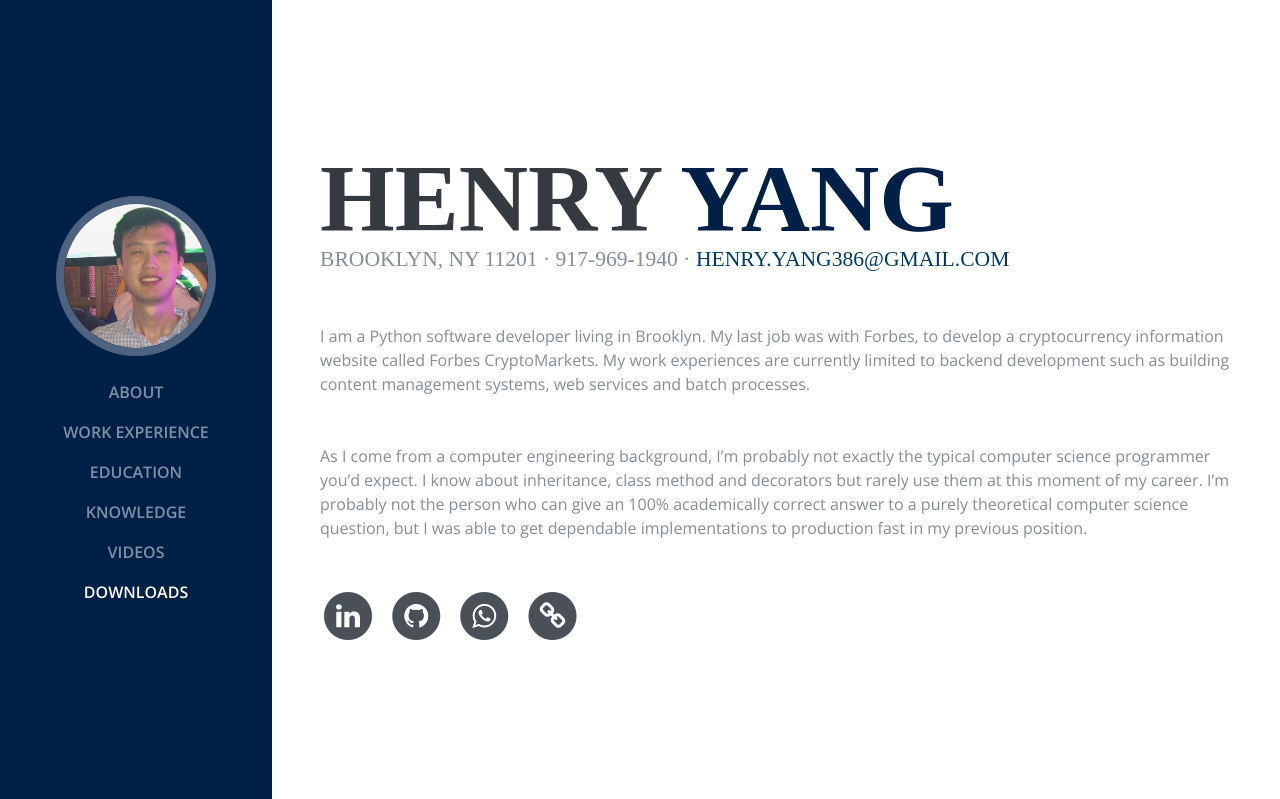
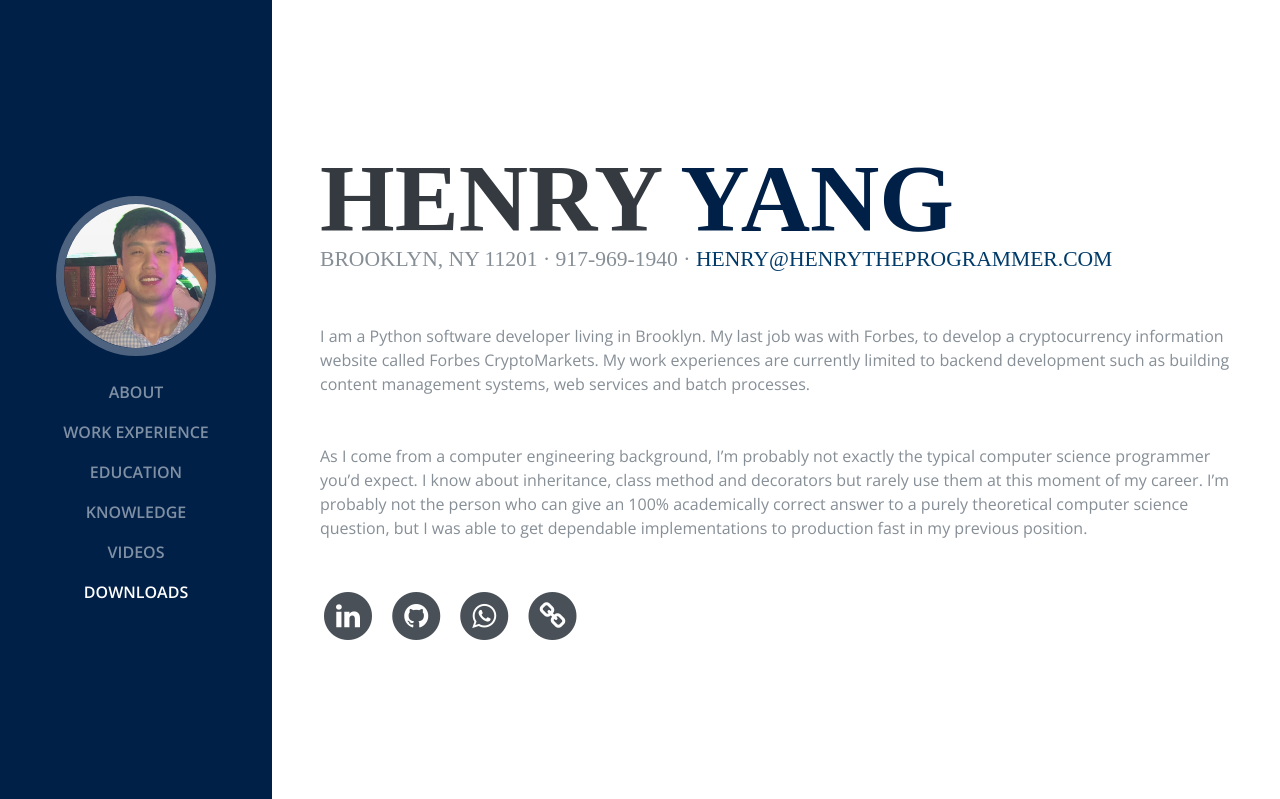
Before and after one commit to hongjiy/website, a Flask app: page / in a window 1280 px wide. Shown: the top 799 px of the page. Run offline with Flask 2, Linux system fonts and the light colour scheme; some libraries are stand-ins or nearby versions; some web fonts are replaced.

Commit message:
Update index.html

```diff
--- a/templates/index.html
+++ b/templates/index.html
@@ -72,7 +72,7 @@
             <span class="text-primary">Yang</span>
           </h1>
           <div class="subheading mb-5">Brooklyn, NY 11201 · 917-969-1940 ·
-            <a href="mailto:name@email.com">henry.yang386@gmail.com</a>
+            <a href="mailto:name@email.com">henry@henrytheprogrammer.com</a>
           </div>
           <p class="mb-5">I am a Python software developer living in Brooklyn. My last job was with Forbes, to develop a cryptocurrency information website called Forbes CryptoMarkets. My work experiences are currently limited to backend development such as building content management systems, web services and batch processes.</p>
             <p class="mb-5">As I come from a computer engineering background, I’m probably not exactly the typical computer science programmer you’d expect. I know about inheritance, class method and decorators but rarely use them at this moment of my career. I’m probably not the person who can give an 100% academically correct answer to a purely theoretical computer science question, but I was able to get dependable implementations to production fast in my previous position.</p>
@@ -192,7 +192,7 @@
               <div>Business</div>
             </div>
             <div class="resume-date text-md-right">
-              <span class="text-secondary">Class of 2017</span>
+              <span class="text-primary">Class of 2017</span>
             </div>
           </div>
 
```
